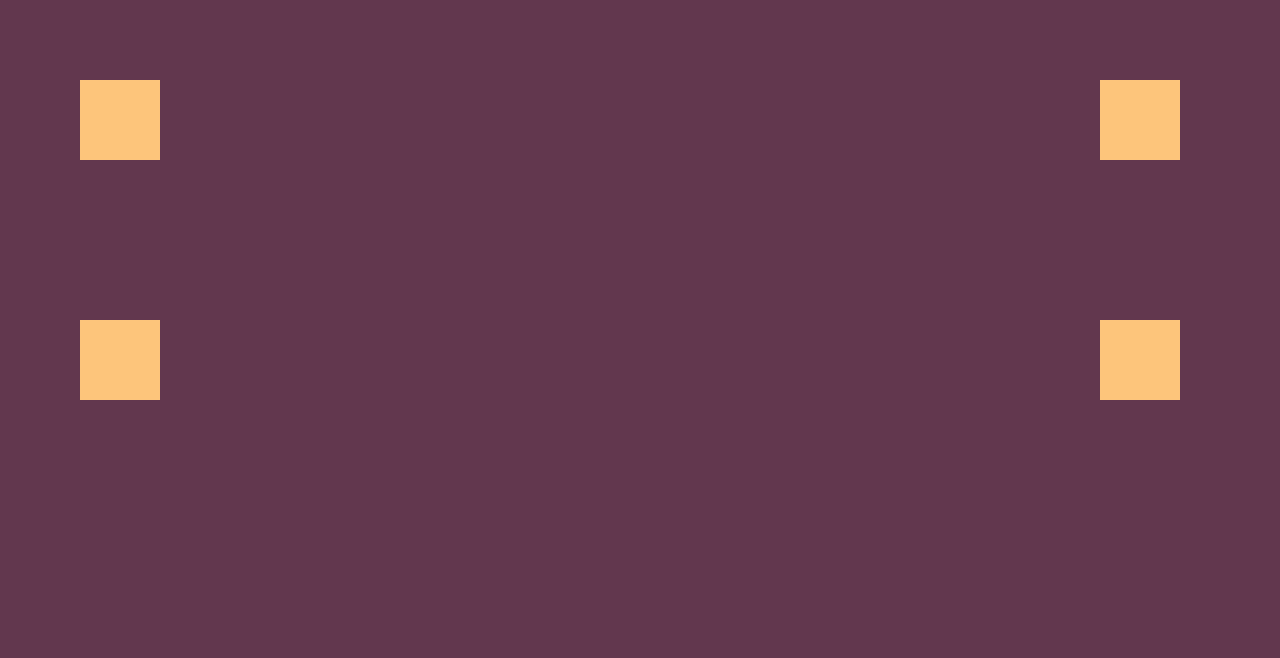
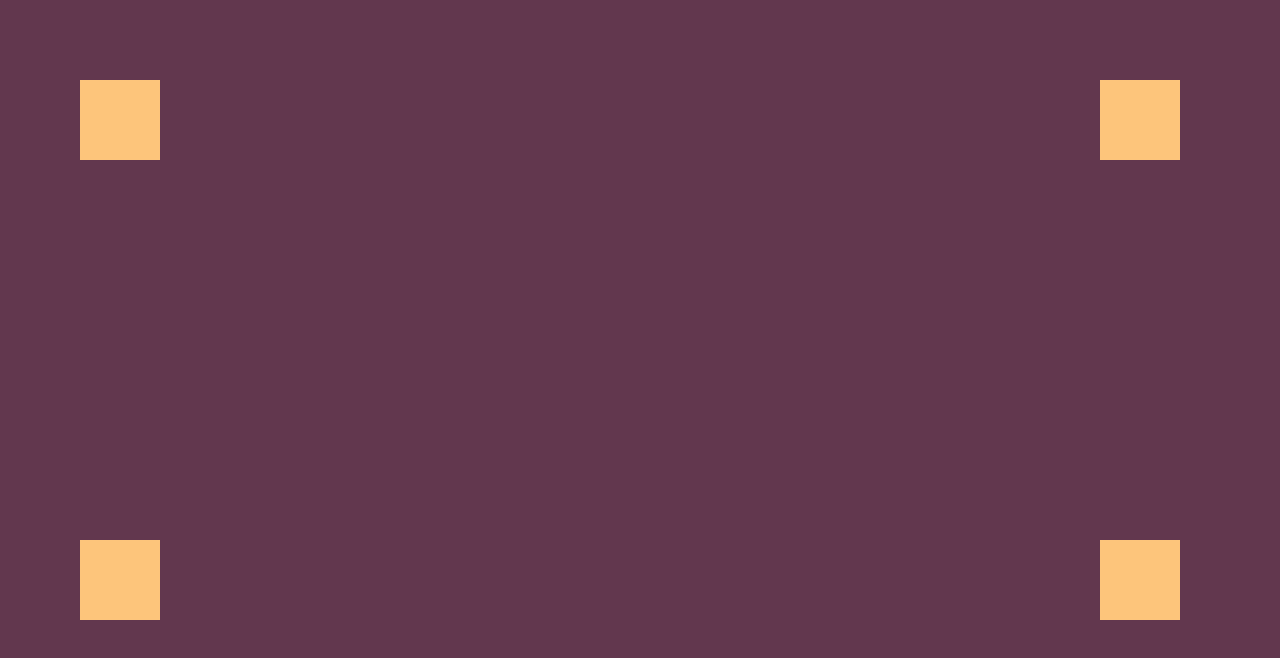
Before and after one commit to PedrooTz/CSSBattle, a plain HTML site: page index.html in a window 1280 px wide. Drawn offline with Linux system fonts and the light colour scheme.

Commit message:
Battle #2 Finalizado

```diff
--- a/style.css
+++ b/style.css
@@ -22,25 +22,26 @@ body{
 
 /* organizando tamanho, cor e posição de cada quadrado*/
 .q1{
-
+    /* width e height para dar o tamanho e a largura certa aos quadrados */
     width: 80px;
     height: 80px;
     margin: 80px;
-    align-self: center;
     background-color: #fdc57b;
+
 }
 .q2{
     width: 80px;
     height: 80px;
+/* margin-left para definir a posição na esquerda */
     margin-left: 860px;
-    align-items: flex-end;
     background-color: #fdc57b;
 }
 .q3{
     width: 80px;
     height: 80px;
     margin: 80px;
-    align-self: center;
+/* margin-top para definir o quão para baixo o quadrado ficará */
+    margin-top: 300px;
     background-color: #fdc57b;
 }
 .q4{
@@ -48,6 +49,7 @@ body{
     height: 80px;
     margin: 80px;
     margin-left: 860px;
-    align-self: center;
+    margin-top: 300px;
+    /* background-color para definir a cor do fundo do quadrado */
     background-color: #fdc57b;
 }
```
